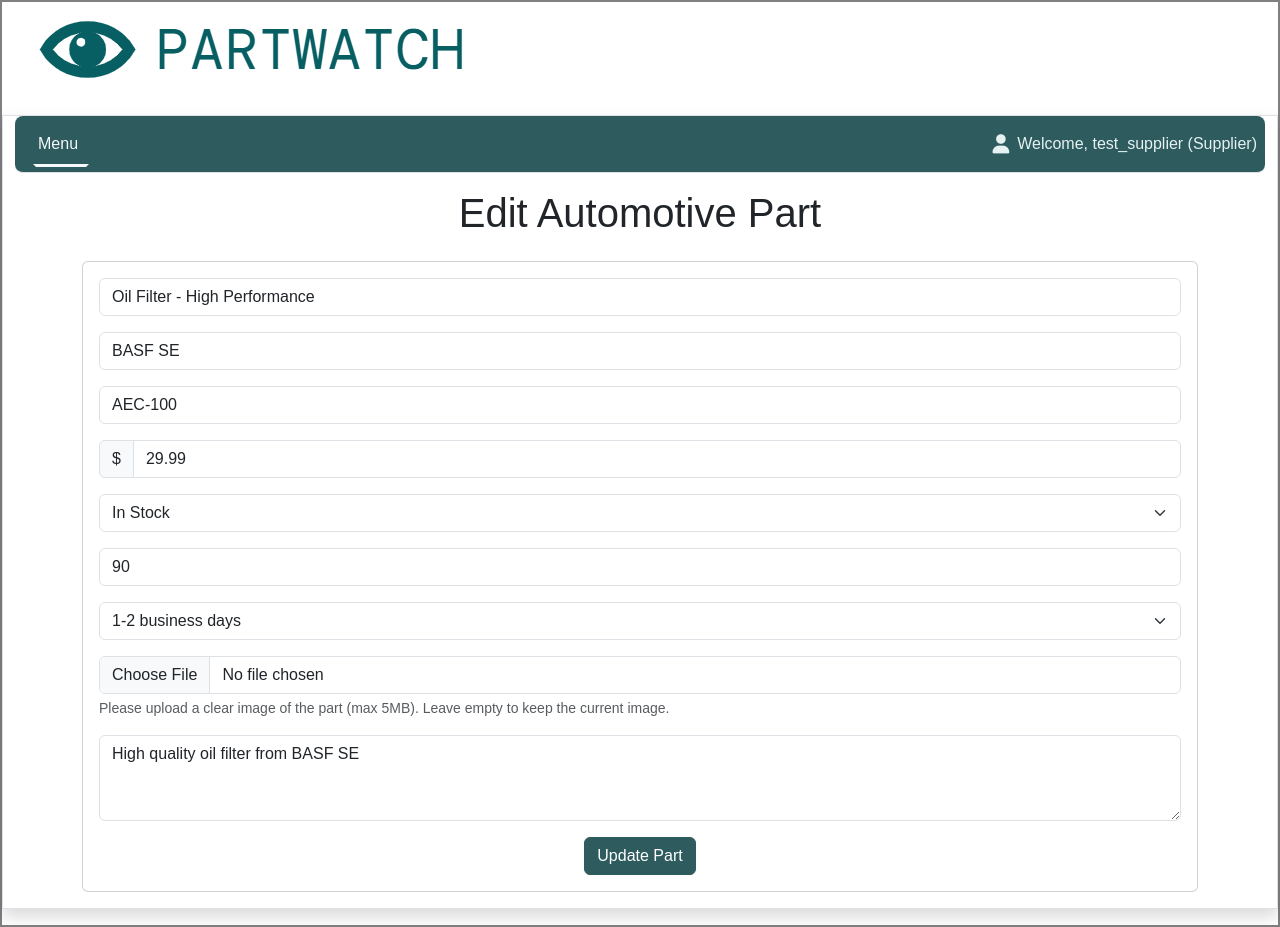
After one commit to timluh98/FS-Webapp, a Flask app: page /edit-part/2 in a window 1280 px wide. The commit adds this page. Run offline with Flask 3, Linux system fonts and the light colour scheme; a user stored in the database is signed in; some libraries are stand-ins or nearby versions.

Commit message:
Added a My_listings page and an edit_part page, where the supplier can see his listings, edit the informations or delete the part entirely out of the database

```diff
--- a/app.py
+++ b/app.py
@@ -327,6 +327,57 @@ def offer_part():
 
     return render_template('offer_part.html', form=form)
 
+@app.route('/my_listings')
+@login_required
+def my_listings():
+    """Display the supplier's listings."""
+    if current_user.role != 'supplier':
+        flash('Only suppliers can view their listings.', 'danger')
+        return redirect(url_for('index'))
+
+    parts = Part.query.filter_by(supplier_id=current_user.id).all()
+    return render_template('my_listings.html', parts=parts)
+
+@app.route('/edit-part/<int:part_id>', methods=['GET', 'POST'])
+@login_required
+def edit_part(part_id):
+    """Edit details of a specific part."""
+    part = Part.query.get_or_404(part_id)
+    if part.supplier_id != current_user.id:
+        flash('You do not have permission to edit this part.', 'danger')
+        logger.warning(f"User {current_user.username} attempted to edit part ID: {part_id} they do not own.")
+        return redirect(url_for('catalogue'))
+
+    form = OfferPartForm(obj=part)
+    if form.validate_on_submit():
+        part.name = form.name.data
+        part.manufacturer = form.manufacturer.data
+        part.model = form.model.data
+        part.price = form.price.data
+        part.availability = form.availability.data
+        part.quantity = form.quantity.data
+        part.delivery = form.delivery.data
+        part.description = form.description.data
+
+        if form.image.data and allowed_file(form.image.data.filename):
+            image_filename = secure_filename(form.image.data.filename)
+            image_path = os.path.join(app.root_path, "static/images", image_filename)
+            form.image.data.save(image_path)
+            part.image = image_filename
+            logger.info(f"Image updated: {image_filename}")
+
+        try:
+            db.session.commit()
+            flash('Part updated successfully!', 'success')
+            logger.info(f"User {current_user.username} updated part ID: {part_id}")
+            return redirect(url_for('my_listings'))
+        except SQLAlchemyError as e:
+            db.session.rollback()
+            flash('An error occurred while updating the part. Please try again.', 'danger')
+            logger.error(f"Error updating part ID: {part_id} by user {current_user.username}: {e}")
+
+    return render_template('edit_part.html', form=form, part=part)
+
 
 @app.route('/delete-part/<int:part_id>', methods=['POST'])
 @login_required
--- a/forms.py
+++ b/forms.py
@@ -1,7 +1,7 @@
 from flask_wtf import FlaskForm
 from wtforms import (StringField, PasswordField, SubmitField, SelectField,
                     FloatField, IntegerField, TextAreaField, FileField, EmailField, DateField)
-from wtforms.validators import InputRequired, Length, Email, EqualTo, DataRequired, NumberRange
+from wtforms.validators import InputRequired, Length, Email, EqualTo, DataRequired, NumberRange, Optional
 import email_validator
 from datetime import datetime
 
@@ -35,7 +35,7 @@ class OfferPartForm(FlaskForm):
                                 ('1-2 weeks', '1-2 weeks'),
                                 ('2-4 weeks', '2-4 weeks')],
                          validators=[DataRequired()])
-    image = FileField('Part Image', validators=[DataRequired()])
+    image = FileField('Part Image', validators=[Optional()])
     description = TextAreaField('Description', validators=[DataRequired()])
 
 class PurchaseForm(FlaskForm):
--- a/templates/base.html
+++ b/templates/base.html
@@ -38,6 +38,7 @@
                                     <a href="{{ url_for('my_orders') }}">My Orders</a>
                                     {% if current_user.role == 'supplier' %}
                                         <a href="{{ url_for('offer_part') }}">+ Offer Automotive Part</a>
+                                        <a href="{{ url_for('my_listings') }}">My Listings</a>
                                     {% endif %}
                                     <a href="{{ url_for('logout') }}">Logout</a>
                                 </div>
--- a/templates/catalogue.html
+++ b/templates/catalogue.html
@@ -49,11 +49,6 @@
                                 <p class="card-text"><strong>Availability:</strong> {{ part.availability }}</p>
                                 <p class="card-text"><strong>Quantity:</strong> {{ part.quantity }}</p>
                                 <p class="card-text"><strong>Estimated Delivery:</strong> {{ part.delivery }}</p>
-                                {% if current_user.id == part.supplier_id %}
-                                    <form action="{{ url_for('delete_part', part_id=part.id) }}" method="POST" class="mt-3">
-                                        <button type="submit" class="btn btn-danger">Delete</button>
-                                    </form>
-                                {% endif %}
                             {% else %}
                                 <div class="alert alert-info">
                                     <i class="fas fa-lock"></i>
--- /dev/null
+++ b/templates/edit_part.html
@@ -0,0 +1,70 @@
+{% extends "base.html" %}
+{% block TITLE %}Edit Part{% endblock %}
+{% block HEADER %}
+    <h1 class="text-center mb-4">Edit Automotive Part</h1>
+{% endblock %}
+{% block CONTENT %}
+<div class="container">
+    <div class="card">
+        <div class="card-body">
+            <form method="POST" enctype="multipart/form-data" action="{{ url_for('edit_part', part_id=part.id) }}">
+                {{ form.csrf_token }}
+
+                <!-- Part Name -->
+                <div class="mb-3">
+                    {{ form.name(class="form-control", placeholder="Part Name") }}
+                </div>
+
+                <!-- Manufacturer -->
+                <div class="mb-3">
+                    {{ form.manufacturer(class="form-control", placeholder="Manufacturer") }}
+                </div>
+
+                <!-- Model -->
+                <div class="mb-3">
+                    {{ form.model(class="form-control", placeholder="Model") }}
+                </div>
+
+                <!-- Price -->
+                <div class="mb-3">
+                    <div class="input-group">
+                        <span class="input-group-text">$</span>
+                        {{ form.price(class="form-control", placeholder="Price (USD)") }}
+                    </div>
+                </div>
+
+                <!-- Availability -->
+                <div class="mb-3">
+                    {{ form.availability(class="form-select") }}
+                </div>
+
+                <!-- Quantity -->
+                <div class="mb-3">
+                    {{ form.quantity(class="form-control", min="0", placeholder="Quantity Available") }}
+                </div>
+
+                <!-- Estimated Delivery -->
+                <div class="mb-3">
+                    {{ form.delivery(class="form-select") }}
+                </div>
+
+                <!-- Image Upload -->
+                <div class="mb-3">
+                    {{ form.image(class="form-control", accept="image/*") }}
+                    <div class="form-text">Please upload a clear image of the part (max 5MB). Leave empty to keep the current image.</div>
+                </div>
+
+                <!-- Part Description -->
+                <div class="mb-3">
+                    {{ form.description(class="form-control", rows="3", placeholder="Part Description") }}
+                </div>
+
+                <!-- Submit Button -->
+                <div class="text-center">
+                    <button type="submit" class="btn btn-primary">Update Part</button>
+                </div>
+            </form>
+        </div>
+    </div>
+</div>
+{% endblock %}
--- a/templates/view_part.html
+++ b/templates/view_part.html
@@ -22,7 +22,6 @@
             </div>
         </div>
     </div>
-    {% if part.quantity > 0 %}
     <div class="card">
         <div class="card-body">
             <h5 class="card-title">Purchase Part</h5>
@@ -66,11 +65,6 @@
             </form>
         </div>
     </div>
-    {% else %}
-    <div class="alert alert-danger" role="alert">
-        This item is currently out of stock.
-    </div>
-    {% endif %}
 </div>
 
 <input type="hidden" id="part-price" value="{{ part.price }}">
```
Also changed, not shown: templates/my_listings.html (added, +31 -0 lines), instance/automotive_parts.sqlite.
